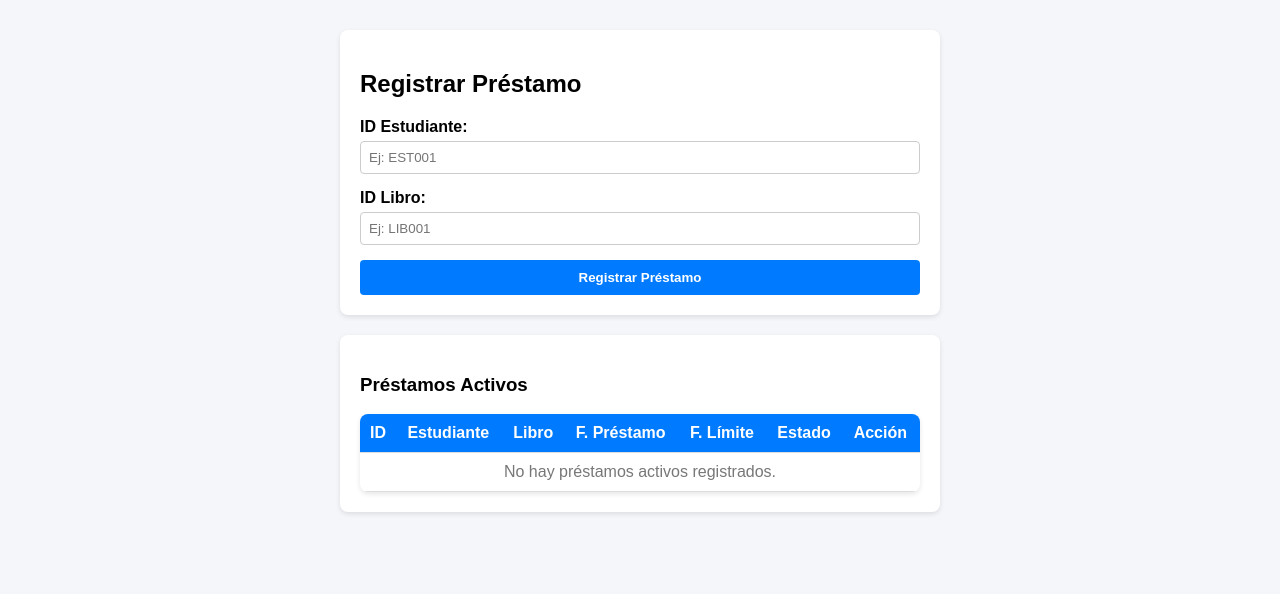
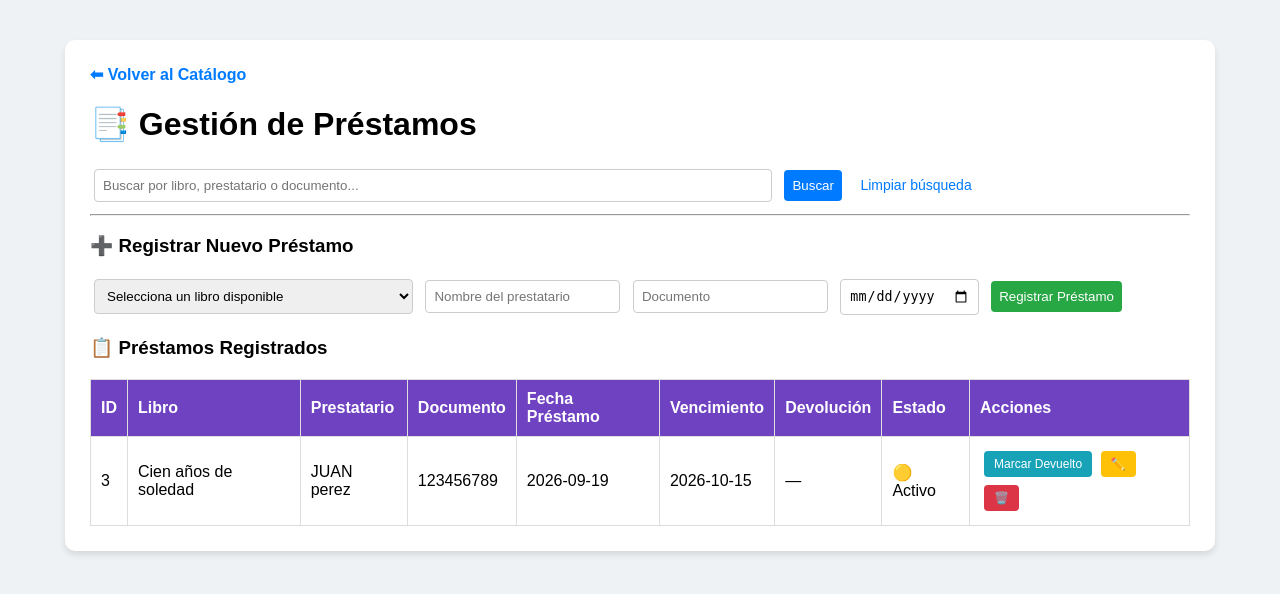
Before and after one commit to Gherson-Lat/Proyecto-de-Biblioteca, a FastAPI app: page /loans/vista in a window 1280 px wide. Shown: the top 594 px of the page. Run offline with FastAPI, Linux system fonts and the light colour scheme; data comes from the database, SQL or seed files in the repository; both versions use the stored data as it was after the commit; data that the repository does not hold is empty.

Commit message:
final catalogo

```diff
--- a/loans/templates/loans_view.html
+++ b/loans/templates/loans_view.html
@@ -2,170 +2,130 @@
 <html lang="es">
 <head>
     <meta charset="UTF-8">
-    <meta name="viewport" content="width=device-width, initial-scale=1.0">
-    <title>Gestión de Préstamos</title>
+    <title>{% if editing_loan %}Editar Préstamo{% else %}Gestión de Préstamos{% endif %}</title>
     <style>
-        body { font-family: Arial, sans-serif; margin: 30px; background-color: #f4f6f9; }
-        .container { max-width: 600px; margin: 0 auto; }
-        .form-container { background: white; padding: 20px; border-radius: 8px; box-shadow: 0 2px 5px rgba(0,0,0,0.1); margin-bottom: 20px; }
-        .form-group { margin-bottom: 15px; }
-        label { display: block; margin-bottom: 5px; font-weight: bold; }
-        input[type="text"] { width: 100%; padding: 8px; box-sizing: border-box; border: 1px solid #ccc; border-radius: 4px; }
-        button { background-color: #007bff; color: white; padding: 10px 15px; border: none; border-radius: 4px; cursor: pointer; width: 100%; font-weight: bold; }
-        button:hover { background-color: #0056b3; }
-        .mensaje { margin-top: 15px; padding: 10px; border-radius: 4px; display: none; }
-        .error { background-color: #f8d7da; color: #721c24; border: 1px solid #f5c6cb; }
-        .exito { background-color: #d4edda; color: #155724; border: 1px solid #c3e6cb; }
-
-        /* Estilos para la tabla de préstamos */
-        table { width: 100%; border-collapse: collapse; background: white; border-radius: 8px; overflow: hidden; box-shadow: 0 2px 5px rgba(0,0,0,0.1); }
-        th, td { padding: 10px; text-align: left; border-bottom: 1px solid #ddd; }
-        th { background-color: #007bff; color: white; }
-        .badge { background-color: #28a745; color: white; padding: 3px 8px; border-radius: 12px; font-size: 0.85em; }
+        body { font-family: Arial, sans-serif; margin: 40px; background-color: #eef2f5; }
+        .card { background: white; padding: 25px; border-radius: 10px; max-width: 1100px; margin: auto; box-shadow: 0 4px 6px rgba(0,0,0,0.1); }
+        .card-small { max-width: 500px; }
+        table { width: 100%; border-collapse: collapse; margin-top: 20px; }
+        th, td { border: 1px solid #ddd; padding: 10px; text-align: left; }
+        th { background-color: #6f42c1; color: white; }
+        input, select, button { padding: 8px; margin: 4px; border-radius: 4px; border: 1px solid #ccc; }
+        button { border: none; cursor: pointer; border-radius: 4px; }
+        .btn-save { background-color: #28a745; color: white; }
+        .btn-return { background-color: #17a2b8; color: white; font-size: 12px; padding: 6px 10px; }
+        .btn-edit { background-color: #ffc107; padding: 6px 10px; border-radius: 4px; text-decoration: none; font-size: 12px; color: black; display: inline-block; }
+        .btn-delete { background-color: #dc3545; font-size: 12px; padding: 6px 10px; color: white; }
+        a { text-decoration: none; color: #007bff; font-weight: bold; }
+        form.edit-form input { width: 95%; }
+        form.edit-form a.cancel { text-decoration: none; color: #6c757d; margin-left: 10px; font-weight: normal; }
     </style>
 </head>
 <body>
 
-    <div class="container">
-        <div class="form-container">
-            <h2>Registrar Préstamo</h2>
-
-            <div class="form-group">
-                <label for="estudiante_id">ID Estudiante:</label>
-                <input type="text" id="estudiante_id" placeholder="Ej: EST001">
+{% if editing_loan %}
+    <!-- ===================== MODO EDICIÓN ===================== -->
+    <div class="card card-small">
+        <h2>✏️ Editar Préstamo #{{ editing_loan.id }}</h2>
+        <p><strong>Libro:</strong> {{ editing_loan.book_title }}</p>
+        <form class="edit-form" method="post" action="/loans/{{ editing_loan.id }}/edit">
+            <label>Prestatario:</label>
+            <input type="text" name="borrower_name" value="{{ editing_loan.borrower_name }}" required>
+            <label>Documento:</label>
+            <input type="text" name="borrower_document" value="{{ editing_loan.borrower_document }}" required>
+            <label>Fecha de vencimiento:</label>
+            <input type="date" name="due_date" value="{{ editing_loan.due_date }}" required>
+            <br><br>
+            <button type="submit" class="btn-save">Guardar Cambios</button>
+            <a class="cancel" href="/loans/vista">Cancelar</a>
+        </form>
     </div>
 
-            <div class="form-group">
-                <label for="libro_id">ID Libro:</label>
-                <input type="text" id="libro_id" placeholder="Ej: LIB001">
-            </div>
+{% else %}
+    <!-- ===================== MODO LISTADO ===================== -->
+    <div class="card">
+        <a href="/catalog/vista">⬅ Volver al Catálogo</a>
+        <h1>📑 Gestión de Préstamos</h1>
 
-            <button type="button" onclick="registrarPrestamo()">Registrar Préstamo</button>
+        <form method="get" action="/loans/vista">
+            <input type="text" name="search" placeholder="Buscar por libro, prestatario o documento..." value="{{ search }}" style="width: 60%;">
+            <button type="submit" style="background-color: #007bff; color: white;">Buscar</button>
+            <a href="/loans/vista" style="margin-left: 10px; font-weight: normal; font-size: 14px;">Limpiar búsqueda</a>
+        </form>
 
-            <div id="mensaje_respuesta" class="mensaje"></div>
-        </div>
+        <hr>
 
-        <!-- Tabla donde se muestran los préstamos guardados -->
-        <div class="form-container">
-            <h3>Préstamos Activos</h3>
+        <h3>➕ Registrar Nuevo Préstamo</h3>
+        {% if available_books %}
+        <form method="post" action="/loans/records">
+            <select name="book_id" required>
+                <option value="" disabled selected>Selecciona un libro disponible</option>
+                {% for b in available_books %}
+                <option value="{{ b.id }}">{{ b.title }} — {{ b.author }}</option>
+                {% endfor %}
+            </select>
+            <input type="text" name="borrower_name" placeholder="Nombre del prestatario" required>
+            <input type="text" name="borrower_document" placeholder="Documento" required>
+            <input type="date" name="due_date" min="{{ today }}" required>
+            <button type="submit" class="btn-save">Registrar Préstamo</button>
+        </form>
+        {% else %}
+        <p style="color:#6c757d;">No hay libros disponibles para prestar en este momento.</p>
+        {% endif %}
+
+        <h3>📋 Préstamos Registrados</h3>
         <table>
             <thead>
                 <tr>
                     <th>ID</th>
-                        <th>Estudiante</th>
                     <th>Libro</th>
-                        <th>F. Préstamo</th>
-                        <th>F. Límite</th>
+                    <th>Prestatario</th>
+                    <th>Documento</th>
+                    <th>Fecha Préstamo</th>
+                    <th>Vencimiento</th>
+                    <th>Devolución</th>
                     <th>Estado</th>
-                        <th>Acción</th>
+                    <th>Acciones</th>
                 </tr>
             </thead>
-                <tbody id="tabla_prestamos">
+            <tbody>
+                {% for l in loans %}
                 <tr>
-                        <td colspan="7" style="text-align: center; color: #777;">Cargando préstamos...</td>
+                    <td>{{ l.id }}</td>
+                    <td>{{ l.book_title }}</td>
+                    <td>{{ l.borrower_name }}</td>
+                    <td>{{ l.borrower_document }}</td>
+                    <td>{{ l.loan_date }}</td>
+                    <td>{{ l.due_date }}</td>
+                    <td>{{ l.return_date or "—" }}</td>
+                    <td>
+                        {% if l.status == "Devuelto" %}
+                            ✅ Devuelto
+                        {% elif l.due_date < today %}
+                            🔴 Vencido
+                        {% else %}
+                            🟡 Activo
+                        {% endif %}
+                    </td>
+                    <td>
+                        {% if l.status == "Activo" %}
+                        <form method="post" action="/loans/{{ l.id }}/return" style="display:inline;">
+                            <button type="submit" class="btn-return">Marcar Devuelto</button>
+                        </form>
+                        <a href="/loans/edit/{{ l.id }}" class="btn-edit" title="Editar">✏️</a>
+                        {% endif %}
+                        <form method="post" action="/loans/{{ l.id }}/delete" style="display:inline;">
+                            <button type="submit" class="btn-delete" onclick="return confirm('¿Eliminar este préstamo?');" title="Eliminar">🗑️</button>
+                        </form>
+                    </td>
                 </tr>
+                {% else %}
+                <tr><td colspan="9" style="text-align:center;">No se encontraron préstamos</td></tr>
+                {% endfor %}
             </tbody>
         </table>
     </div>
-    </div>
+{% endif %}
 
-    <script>
-        // Cargar la lista al iniciar la página
-        document.addEventListener("DOMContentLoaded", cargarPrestamosActivos);
-
-        async function registrarPrestamo() {
-            const estudianteInput = document.getElementById("estudiante_id");
-            const libroInput = document.getElementById("libro_id");
-
-            const estudiante_id = estudianteInput.value.trim();
-            const libro_id = libroInput.value.trim();
-
-            if (!estudiante_id || !libro_id) {
-                mostrarMensaje("Por favor, ingrese el ID del estudiante y del libro.", true);
-                return;
-            }
-
-            try {
-                const respuesta = await fetch("/loans/api/registrar", {
-                    method: "POST",
-                    headers: { "Content-Type": "application/json" },
-                    body: JSON.stringify({ estudiante_id, libro_id })
-                });
-
-                const resultado = await respuesta.json();
-
-                const datos = resultado.data;
-
-                if (!respuesta.ok || datos.error) {
-                    mostrarMensaje(datos.mensaje || "No se pudo registrar el préstamo.", true);
-                } else {
-                    mostrarMensaje("Préstamo registrado correctamente.", false);
-                    estudianteInput.value = "";
-                    libroInput.value = "";
-                    // Actualizar la tabla inmediatamente con el nuevo registro
-                    cargarPrestamosActivos();
-                }
-            } catch (err) {
-                mostrarMensaje("Ocurrió un error al conectar con el servidor.", true);
-            }
-        }
-
-        async function cargarPrestamosActivos() {
-            try {
-                const respuesta = await fetch("/loans/api/activos");
-                const datos = await respuesta.json();
-                const prestamos = datos.activos || [];
-                const tbody = document.getElementById("tabla_prestamos");
-
-                if (!prestamos || prestamos.length === 0) {
-                    tbody.innerHTML = `<tr><td colspan="7" style="text-align: center; color: #777;">No hay préstamos activos registrados.</td></tr>`;
-                    return;
-                }
-
-                tbody.innerHTML = prestamos.map(p => `
-                    <tr>
-                        <td><strong>#${p.id_prestamo}</strong></td>
-                        <td>${p.estudiante_id}</td>
-                        <td>${p.libro_id}</td>
-                        <td>${p.fecha_prestamo}</td>
-                        <td>${p.fecha_limite}</td>
-                        <td><span class="badge">${p.estado}</span></td>
-                        <td><button type="button" onclick="devolverPrestamo(${p.id_prestamo})">Devolver</button></td>
-                    </tr>
-                `).join("");
-            } catch (err) {
-                console.error("Error al obtener préstamos:", err);
-            }
-        }
-
-        async function devolverPrestamo(idPrestamo) {
-            try {
-                const respuesta = await fetch("/loans/api/devolver", {
-                    method: "POST",
-                    headers: { "Content-Type": "application/json" },
-                    body: JSON.stringify({ id_prestamo: idPrestamo })
-                });
-                const resultado = await respuesta.json();
-                const datos = resultado.data;
-
-                if (!respuesta.ok || datos.error) {
-                    mostrarMensaje(datos.mensaje || "No se pudo devolver el préstamo.", true);
-                    return;
-                }
-
-                mostrarMensaje(datos.mensaje, false);
-                await cargarPrestamosActivos();
-            } catch (err) {
-                mostrarMensaje("Ocurrió un error al conectar con el servidor.", true);
-            }
-        }
-
-        function mostrarMensaje(texto, esError) {
-            const divMensaje = document.getElementById("mensaje_respuesta");
-            divMensaje.innerText = texto;
-            divMensaje.style.display = "block";
-            divMensaje.className = "mensaje " + (esError ? "error" : "exito");
-        }
-    </script>
 </body>
 </html>
```
Also changed, not shown: loans/backend_loans.py (+144 -48 lines), loans/router_loans.py (+122 -33 lines), loans/loans.db (added). Lines whose indentation alone changed are shown as unchanged.
